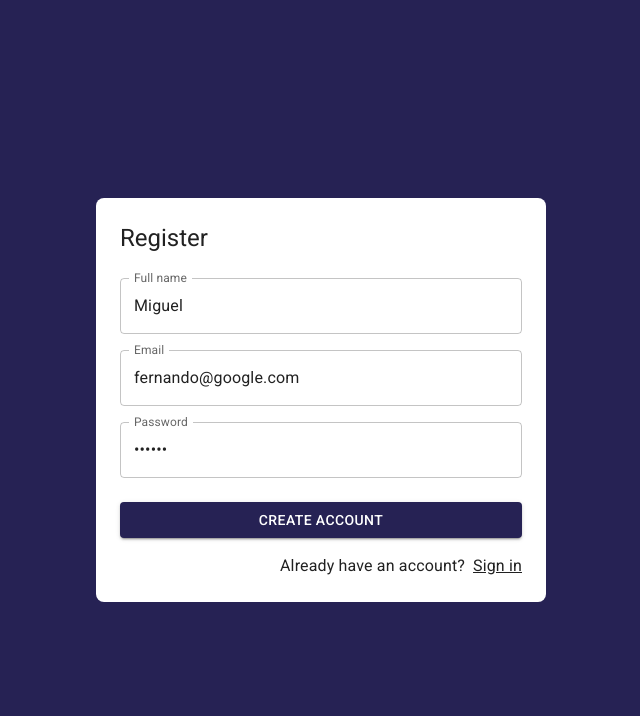
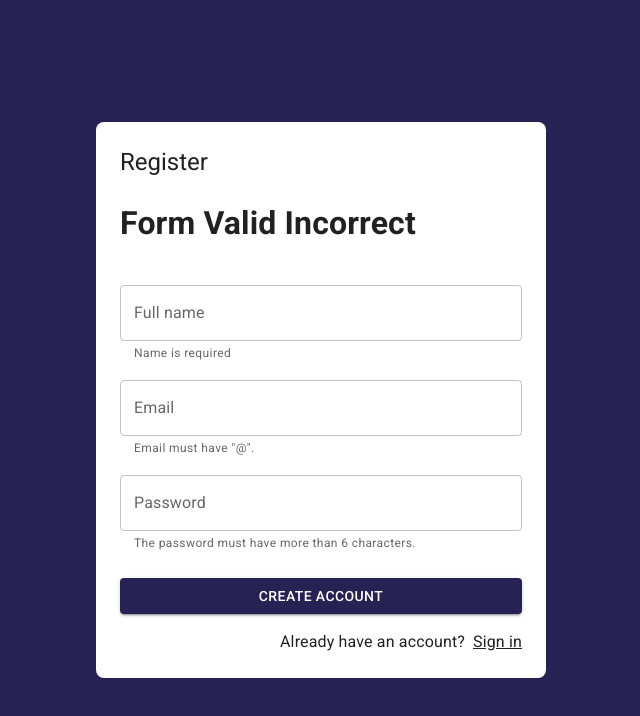
Before and after one commit to mcmmiguel/journalApp-ReactFH, a React (Vite) app: page /auth/register in a window 1280 px wide. Shown: the top 716 px of the page, without its empty margins (319-959 px from the left). Built offline with nearby package versions, Linux system fonts and the light colour scheme.

Commit message:
Feat. Show errors in form

```diff
--- a/src/auth/pages/RegisterPage.jsx
+++ b/src/auth/pages/RegisterPage.jsx
@@ -1,36 +1,42 @@
+import { useState } from 'react';
 import { Link as RouterLink } from 'react-router-dom';
-import { Button, Grid, Link, TextField, Typography } from "@mui/material"
+import { Button, Grid, Link, TextField, Typography } from "@mui/material";
 import { AuthLayout } from '../layout/AuthLayout';
 import { useForm } from '../../hooks/useForm';
 
 const formData = {
-    email: 'fernando@google.com',
-    password: '124556',
-    displayName: 'Miguel',
+    email: '',
+    password: '',
+    displayName: '',
 };
 
 const formValidations = {
-    email: [(value) => value.includes('@'), 'Invalid email address.'],
+    email: [(value) => value.includes('@'), 'Email must have "@".'],
     password: [(value) => value.length >= 6, 'The password must have more than 6 characters.'],
     displayName: [(value) => value.length >= 1, 'Name is required'],
 };
 
 export const RegisterPage = () => {
 
+    const [formSubmitted, setFormSubmitted] = useState(false);
+
     const {
         formState, displayName, email, password, onInputChange,
         isFormValid, displayNameValid, emailValid, passwordValid,
     } = useForm(formData, formValidations);
 
-    console.log(displayNameValid);
+    // console.log(displayNameValid);
 
     const onSubmit = (event) => {
         event.preventDefault();
-        console.log(event);
+        setFormSubmitted(true);
     }
 
     return (
         <AuthLayout title='Register'>
+
+            <h1>Form Valid {isFormValid ? 'Valid' : 'Incorrect'}</h1>
+
             <form onSubmit={onSubmit}>
                 <Grid container>
                     <Grid item xs={12} sx={{ mt: 2 }}>
@@ -42,7 +48,7 @@ export const RegisterPage = () => {
                             name='displayName'
                             value={displayName}
                             onChange={onInputChange}
-                            error={displayNameValid}
+                            error={!!displayNameValid && formSubmitted}
                             helperText={displayNameValid}
                         />
                     </Grid>
@@ -56,6 +62,8 @@ export const RegisterPage = () => {
                             name='email'
                             value={email}
                             onChange={onInputChange}
+                            error={!!emailValid && formSubmitted}
+                            helperText={emailValid}
                         />
                     </Grid>
 
@@ -68,6 +76,8 @@ export const RegisterPage = () => {
                             name='password'
                             value={password}
                             onChange={onInputChange}
+                            error={!!passwordValid && formSubmitted}
+                            helperText={passwordValid}
                         />
                     </Grid>
 
--- a/src/hooks/useForm.js
+++ b/src/hooks/useForm.js
@@ -1,4 +1,4 @@
-import { useState, useEffect } from 'react';
+import { useState, useEffect, useMemo } from 'react';
 
 export const useForm = (initialForm = {}, formValidations = {}) => {
 
@@ -9,7 +9,16 @@ export const useForm = (initialForm = {}, formValidations = {}) => {
 
         createValidators();
 
+        // eslint-disable-next-line react-hooks/exhaustive-deps
     }, [formState])
+
+    const isFormValid = useMemo(() => {
+        for (const formValue of Object.keys(formValidation)) {
+            if (formValidation[formValue] !== null) return false;
+        }
+
+        return true;
+    }, [formValidation]);
 
 
     const onInputChange = ({ target }) => {
@@ -37,7 +46,7 @@ export const useForm = (initialForm = {}, formValidations = {}) => {
         }
 
         setFormValidation(formCheckedValues);
-
+        console.log(formCheckedValues);
     }
 
     return {
@@ -47,5 +56,6 @@ export const useForm = (initialForm = {}, formValidations = {}) => {
         onResetForm,
 
         ...formValidation,
+        isFormValid,
     }
 }
```
